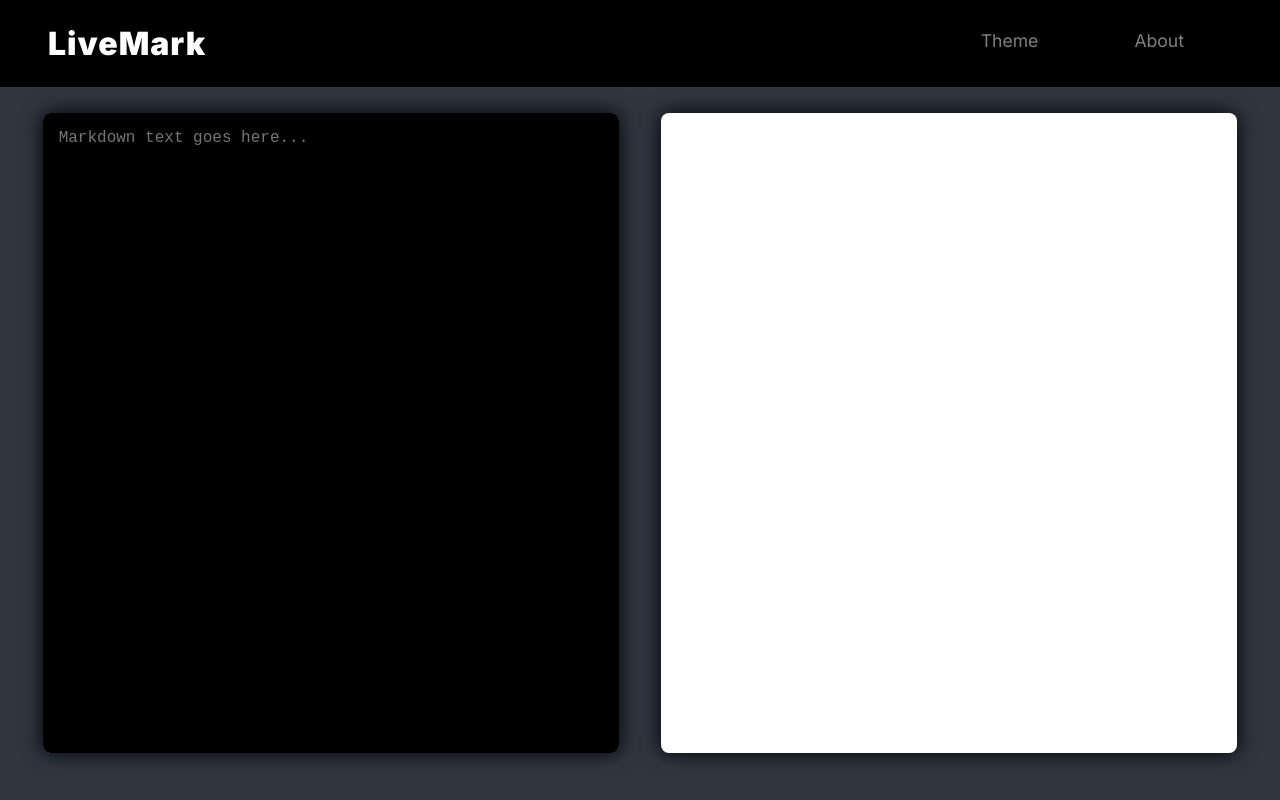
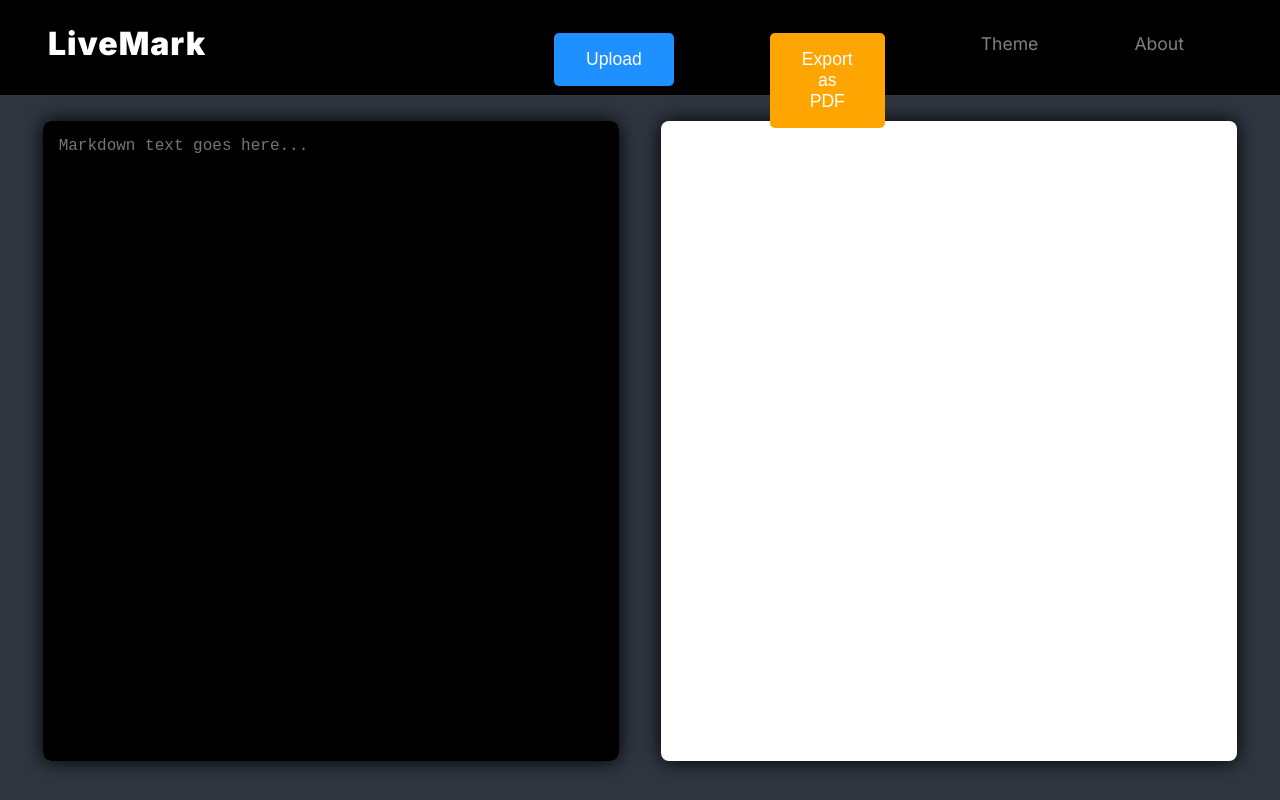
Before and after one commit to DaniAbdulm/Markdown-to-HTML, a website: page index.html in a window 1280 px wide. Drawn offline with nearby package versions, Linux system fonts and the light colour scheme.

Commit message:
Added upload and export buttons

```diff
--- a/index.html
+++ b/index.html
@@ -24,6 +24,8 @@
     <div class="nav">
         <h1 class="logo">LiveMark</h1>
         <ul>
+            <li><button class="upload-btn">Upload</button></li>
+            <li><button class="export-btn">Export as PDF</button></li>
             <li><a href="">Theme</a></li>
             <li><a href="">About</a></li>
         </ul>
@@ -34,7 +36,6 @@
         </div>
         <div class="html-container" id="html-container"></div>
     </div>
-
     <script src="script.js"></script>
 </body>
 </html>
--- a/style.css
+++ b/style.css
@@ -38,6 +38,15 @@ html {
     color: grey;
     transition: 0.2s;
 }
+.nav button {
+    padding: 1rem 2rem;
+    font-size: 1.1rem;
+    border-radius: 5px;
+    border: none;
+    color: white;
+    transition: 0.2s;
+}
+
 .nav a:hover {
     color: white;
 }
@@ -89,3 +98,19 @@ html {
     font-family: 'Inter', sans-serif;
     overflow-y: auto;
 }
+
+.upload-btn {
+    background-color: #1e90ff;
+}
+.upload-btn:hover {
+    background-color: #5352ed;
+    cursor: pointer;
+}
+
+.export-btn {
+    background-color: #ffa502;
+}
+.export-btn:hover {
+    cursor: pointer;
+    background-color: #ff7f50;
+}
```
